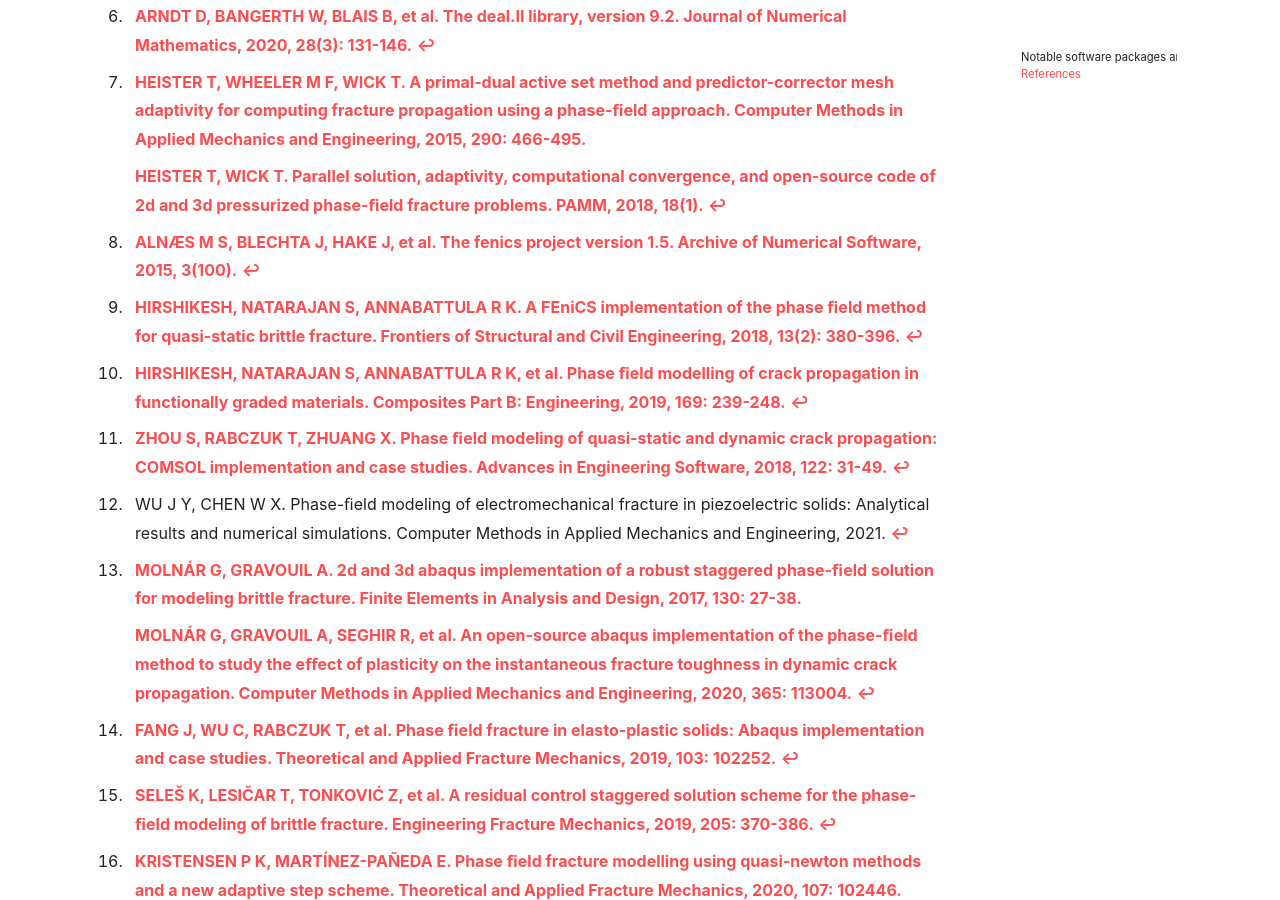
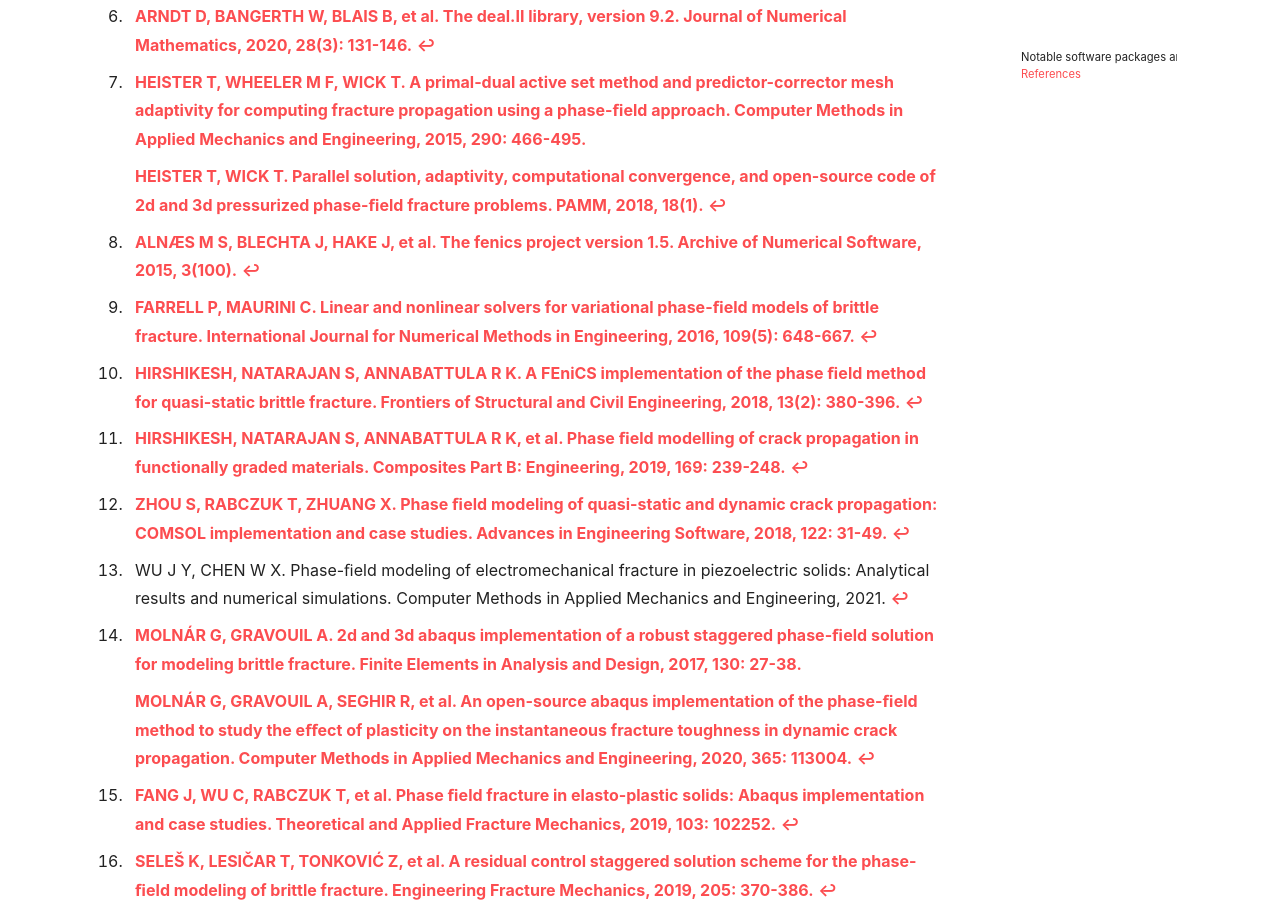
Before and after one commit to lyk6756/lyk6756.github.io, a Jekyll site: the page built from _posts/2021-08-25-software_code_phase_field.md, in a window 1280 px wide and 900 px high, scrolled down 2092 px. Built offline with Jekyll 4.4.1, drawn with Linux system fonts in a browser that asks for light colours; nearby versions of some CDN libraries; comment, search, counter and statistics services are not loaded; some of the changed text lies outside the part shown.

Commit message:
Update 2021-08-25-software_code_phase_field.md

```diff
--- a/_posts/2021-08-25-software_code_phase_field.md
+++ b/_posts/2021-08-25-software_code_phase_field.md
@@ -27,7 +27,7 @@
 |------------------------------------+--------------------+------------+---------------------------------------------------------------------------------------|
 | [deal.II][deal][^deal]             | C++                | Free       | [Heister][Heister][^Heister]                                                          |
 |------------------------------------+--------------------+------------+---------------------------------------------------------------------------------------|
-| [FEniCS][FEniCS][^FEniCS]          | C++ & Python       | Free       | [Ratna][Ratna][^Ratna], [Martínez-Pañeda][Martínez-Pañeda][^Martinez-Paneda1]         |
+| [FEniCS][FEniCS][^FEniCS]          | C++ & Python       | Free       | [Farrell][Farrell][^Farrell], [Ratna][Ratna][^Ratna], [Martínez-Pañeda][Martínez-Pañeda][^Martinez-Paneda1]         |
 |------------------------------------+--------------------+------------+---------------------------------------------------------------------------------------|
 | [COMSOL][COMSOL]                   | MATLAB             | Commercial | [Zhou et al.][Zhou][^Zhou], [Wu][Wu1][^Wu1]                                           |
 |------------------------------------+--------------------+------------+---------------------------------------------------------------------------------------|
@@ -42,6 +42,7 @@
 [deal]: https://www.dealii.org/ "deal"
 [Heister]: https://github.com/tjhei/cracks "Heister"
 [FEniCS]: https://fenicsproject.org/ "FEniCS"
+[Farrell]: https://bitbucket.org/pefarrell/varfrac-solvers "Farrell"
 [Ratna]: https://home.iitm.ac.in/ratna/codes/phasefield/ "Ratna"
 [Martínez-Pañeda]: https://www.empaneda.com/codes/ "Martínez-Pañeda"
 [COMSOL]: https://www.comsol.com/ "COMSOL"
@@ -83,6 +84,8 @@
 
 [^FEniCS]: [ALNÆS M S, BLECHTA J, HAKE J, et al. The fenics project version 1.5. Archive of Numerical Software, 2015, 3(100).](https://doi.org/10.11588/ans.2015.100.20553)
 
+[^Farrell]: [FARRELL P, MAURINI C. Linear and nonlinear solvers for variational phase-ﬁeld models of brittle fracture. International Journal for Numerical Methods in Engineering, 2016, 109(5): 648-667.](https://doi.org/10.1002/nme.5300)
+
 [^Ratna]: [HIRSHIKESH, NATARAJAN S, ANNABATTULA R K. A FEniCS implementation of the phase ﬁeld method for quasi-static brittle fracture. Frontiers of Structural and Civil Engineering, 2018, 13(2): 380-396.](https://doi.org/10.1007/s11709-018-0471-9)
 
 [^Martinez-Paneda1]: [HIRSHIKESH, NATARAJAN S, ANNABATTULA R K, et al. Phase ﬁeld modelling of crack propagation in functionally graded materials. Composites Part B: Engineering, 2019, 169: 239-248.](https://doi.org/10.1016/j.compositesb.2019.04.003)
```
